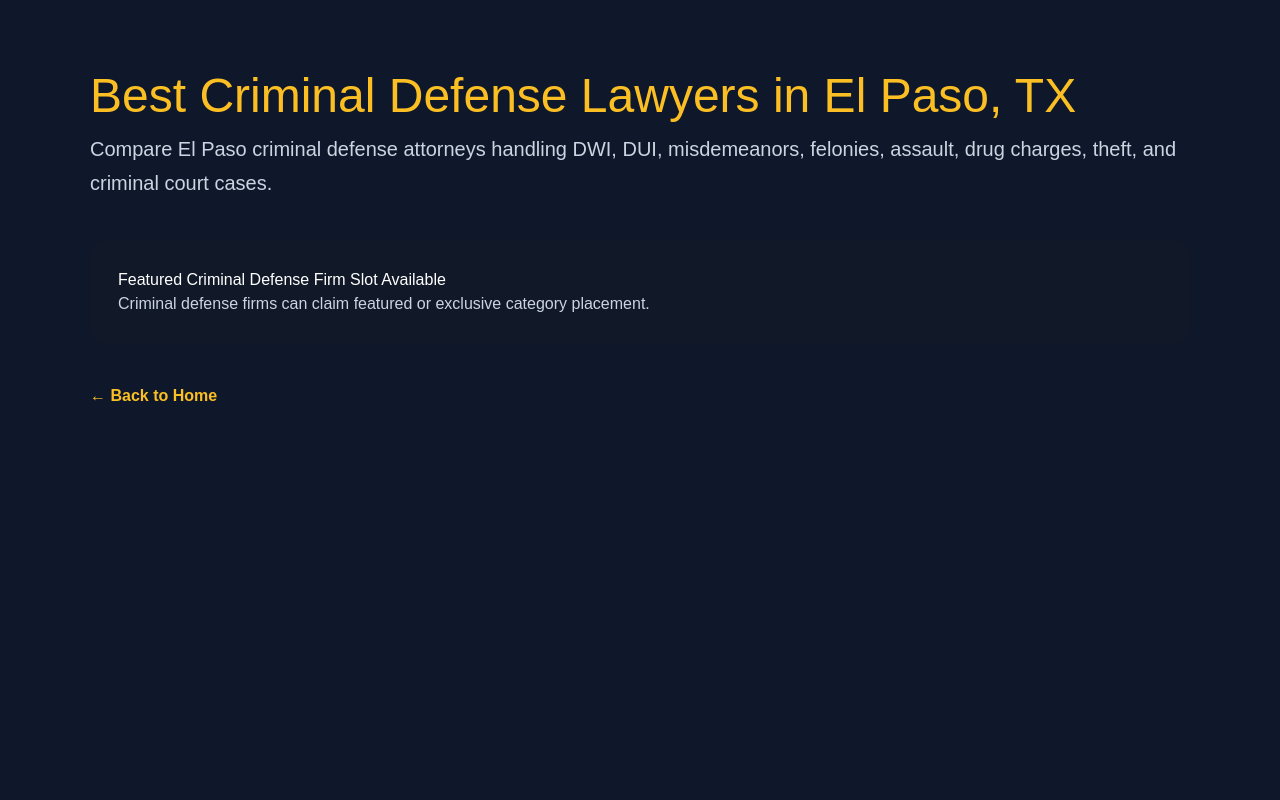
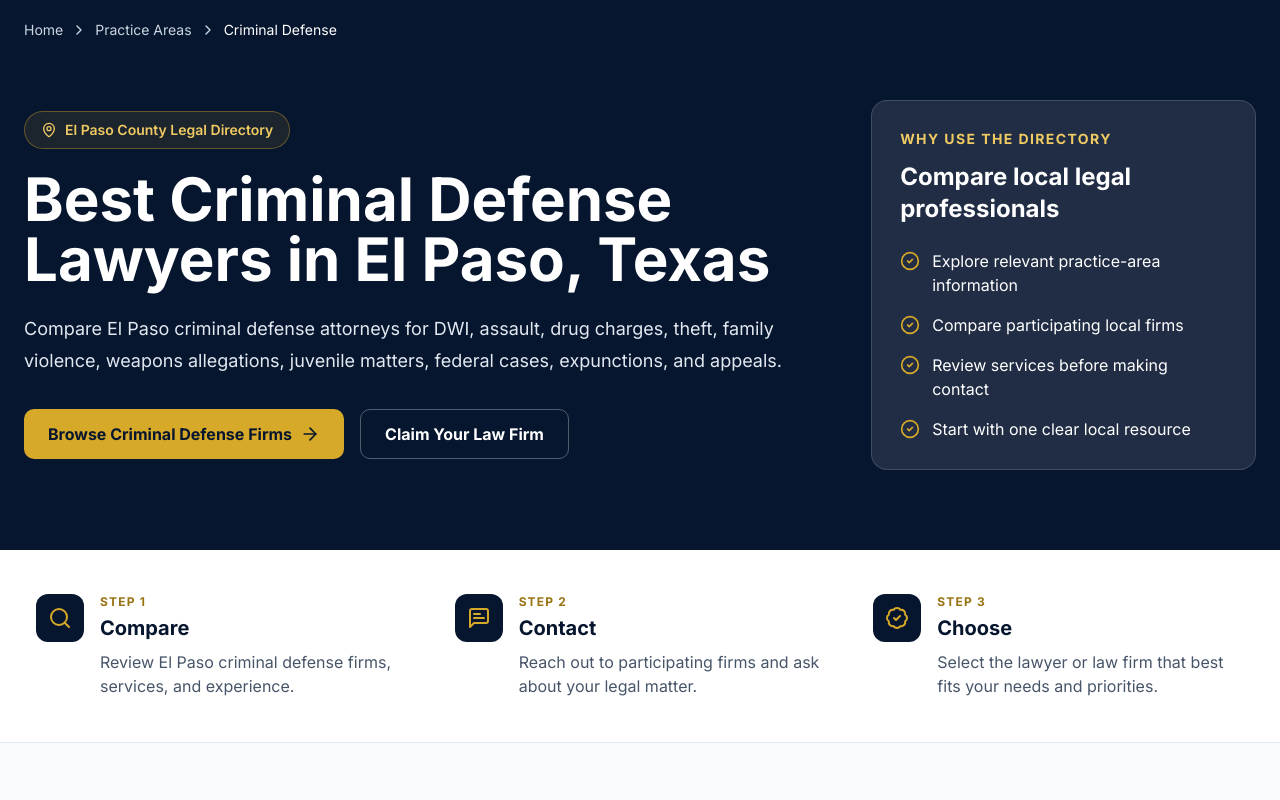
Before and after one commit to chapstucker-dotcom/best-ep-lawyers-, a React (Vite) app: page /el-paso-criminal-defense-lawyers in a window 1280 px wide. Shown: the top 800 px of the page. Built offline with nearby package versions, Linux system fonts and the light colour scheme; no server answers; the database is empty.

Commit message:
Upgrade El Paso criminal defense SEO page

```diff
--- a/src/pages/CriminalDefense.tsx
+++ b/src/pages/CriminalDefense.tsx
@@ -1,29 +1,105 @@
+import PracticeAreaTemplate from "../components/PracticeAreaTemplate";
+import type { PracticeAreaPageData } from "../data/practiceAreaPages";
+
+const criminalDefensePage: PracticeAreaPageData = {
+  path: "/el-paso-criminal-defense-lawyers",
+  shortTitle: "Criminal Defense",
+  title: "Best Criminal Defense Lawyers in El Paso, Texas",
+  description:
+    "Compare El Paso criminal defense attorneys handling DWI, assault, drug charges, theft, family violence, weapons allegations, juvenile matters, federal cases, expunctions, and appeals.",
+  metaDescription:
+    "Compare criminal defense lawyers in El Paso for DWI, assault, drug charges, theft, family violence, weapons allegations, juvenile cases, federal matters, and appeals.",
+  heroText:
+    "Compare El Paso criminal defense attorneys for DWI, assault, drug charges, theft, family violence, weapons allegations, juvenile matters, federal cases, expunctions, and appeals.",
+  topics: [
+    "DWI and DUI",
+    "Assault Charges",
+    "Drug Offenses",
+    "Theft and Property Crimes",
+    "Family Violence",
+    "Weapons Charges",
+    "Juvenile Defense",
+    "Federal Criminal Defense",
+    "Expunctions and Nondisclosures",
+  ],
+  overview: [
+    "A criminal defense lawyer represents people accused of misdemeanors, felonies, and federal offenses. The work may include reviewing probable cause, examining evidence, challenging unlawful searches or statements, negotiating with prosecutors, preparing pretrial motions, and representing the client at hearings, trial, sentencing, or appeal.",
+    "A criminal case can affect freedom, employment, professional licensing, immigration status, driving privileges, housing, and reputation. The available strategy depends on the charge, evidence, criminal history, court, deadlines, and whether diversion, dismissal, plea negotiations, trial, or another resolution may be available.",
+    "Texas criminal cases may involve arrest warrants, bond conditions, protective orders, laboratory evidence, body-camera footage, witness statements, digital records, and forensic testing. Early legal review can help preserve evidence, identify defenses, and avoid statements or decisions that may harm the case.",
+  ],
+  whenToHire: [
+    "You were arrested, cited, questioned, or told that you are under investigation.",
+    "You received a complaint, information, indictment, warrant, bond condition, protective order, or court date.",
+    "The case involves DWI, assault, family violence, drugs, theft, weapons, probation, or a felony allegation.",
+    "You believe evidence was obtained through an unlawful search, seizure, stop, interrogation, or identification procedure.",
+    "You need help with bond, pretrial release, probation, revocation, expunction, nondisclosure, appeal, or post-conviction relief.",
+    "A criminal case may affect immigration status, military service, employment, licensing, education, or professional credentials.",
+  ],
+  localContent: [
+    "El Paso criminal cases may be handled in municipal courts, county criminal courts at law, district courts, juvenile courts, or the El Paso Division of the United States District Court for the Western District of Texas, depending on the charge and jurisdiction.",
+    "El Paso County maintains county criminal courts for misdemeanor matters and district courts for felony and other criminal cases. Local procedures, bond practices, prosecutor policies, diversion programs, and court schedules can affect how a case moves forward.",
+    "An El Paso criminal defense attorney can help evaluate the charge, court, bond conditions, evidence, collateral consequences, and whether negotiation, dismissal, diversion, trial, appeal, expunction, or another strategy may be appropriate.",
+  ],
+  faqs: [
+    {
+      question: "What should I do after an arrest?",
+      answer:
+        "Remain calm, avoid discussing the facts of the case with anyone other than your lawyer, comply with lawful booking procedures, and contact criminal defense counsel as soon as possible.",
+    },
+    {
+      question: "What is the difference between a misdemeanor and a felony?",
+      answer:
+        "Misdemeanors are generally less serious offenses than felonies, but both can lead to jail, fines, probation, and lasting consequences. Felonies carry the possibility of prison and more severe collateral effects.",
+    },
+    {
+      question: "What is bail or bond?",
+      answer:
+        "Bond is a financial or legal condition intended to help ensure a defendant appears in court. Conditions may also restrict travel, contact, alcohol use, weapons, or other activity.",
+    },
+    {
+      question: "Can criminal charges be dismissed?",
+      answer:
+        "Some cases may be dismissed because of insufficient evidence, legal defects, suppression of evidence, witness issues, diversion, negotiations, or other circumstances. Dismissal is never guaranteed.",
+    },
+    {
+      question: "What happens at an arraignment?",
+      answer:
+        "An arraignment or initial court setting may involve notice of the charge, a plea, bond issues, appointment of counsel, scheduling, or other preliminary matters depending on the court.",
+    },
+    {
+      question: "What is a plea bargain?",
+      answer:
+        "A plea bargain is an agreement in which the defendant resolves the case by pleading guilty or no contest in exchange for negotiated terms. A lawyer can explain the risks, benefits, and consequences.",
+    },
+    {
+      question: "Can evidence be suppressed?",
+      answer:
+        "A court may exclude evidence obtained in violation of constitutional or statutory protections. Whether suppression applies depends on the facts and legal issues.",
+    },
+    {
+      question: "What is an expunction?",
+      answer:
+        "An expunction is a court process that may allow eligible arrest and case records to be destroyed or removed from public access. Eligibility is limited and depends on the disposition and statute.",
+    },
+    {
+      question: "What is an order of nondisclosure?",
+      answer:
+        "An order of nondisclosure may restrict public access to eligible criminal history records, but it does not erase every record and is not available in every case.",
+    },
+    {
+      question: "When should I contact a criminal defense lawyer?",
+      answer:
+        "Contact counsel as early as possible after an arrest, accusation, investigation, warrant, court notice, bond restriction, or request for questioning.",
+    },
+  ],
+  relatedPages: [
+    { label: "DWI / DUI", path: "/el-paso-dwi-lawyers" },
+    { label: "Civil Litigation", path: "/el-paso-civil-litigation-lawyers" },
+    { label: "Immigration", path: "/el-paso-immigration-lawyers" },
+    { label: "Family Law", path: "/el-paso-family-lawyers" },
+  ],
+};
+
 export default function CriminalDefense() {
-  document.title = "Best Criminal Defense Lawyers in El Paso, TX";
-
-  return (
-    <main style={{ minHeight: "100vh", background: "#0f172a", color: "white", padding: "60px 24px", fontFamily: "Arial, sans-serif" }}>
-      <div style={{ maxWidth: "1100px", margin: "0 auto" }}>
-        <h1 style={{ fontSize: "48px", color: "#fbbf24" }}>
-          Best Criminal Defense Lawyers in El Paso, TX
-        </h1>
-
-        <p style={{ fontSize: "20px", color: "#cbd5e1", lineHeight: 1.7 }}>
-          Compare El Paso criminal defense attorneys handling DWI, DUI,
-          misdemeanors, felonies, assault, drug charges, theft, and criminal court cases.
-        </p>
-
-        <section style={{ marginTop: "40px", background: "#111827", padding: "28px", borderRadius: "16px" }}>
-          <h2>Featured Criminal Defense Firm Slot Available</h2>
-          <p style={{ color: "#cbd5e1" }}>
-            Criminal defense firms can claim featured or exclusive category placement.
-          </p>
-        </section>
-
-        <p style={{ marginTop: "40px" }}>
-          <a href="/" style={{ color: "#fbbf24", fontWeight: "bold" }}>← Back to Home</a>
-        </p>
-      </div>
-    </main>
-  );
+  return <PracticeAreaTemplate page={criminalDefensePage} />;
 }
```
